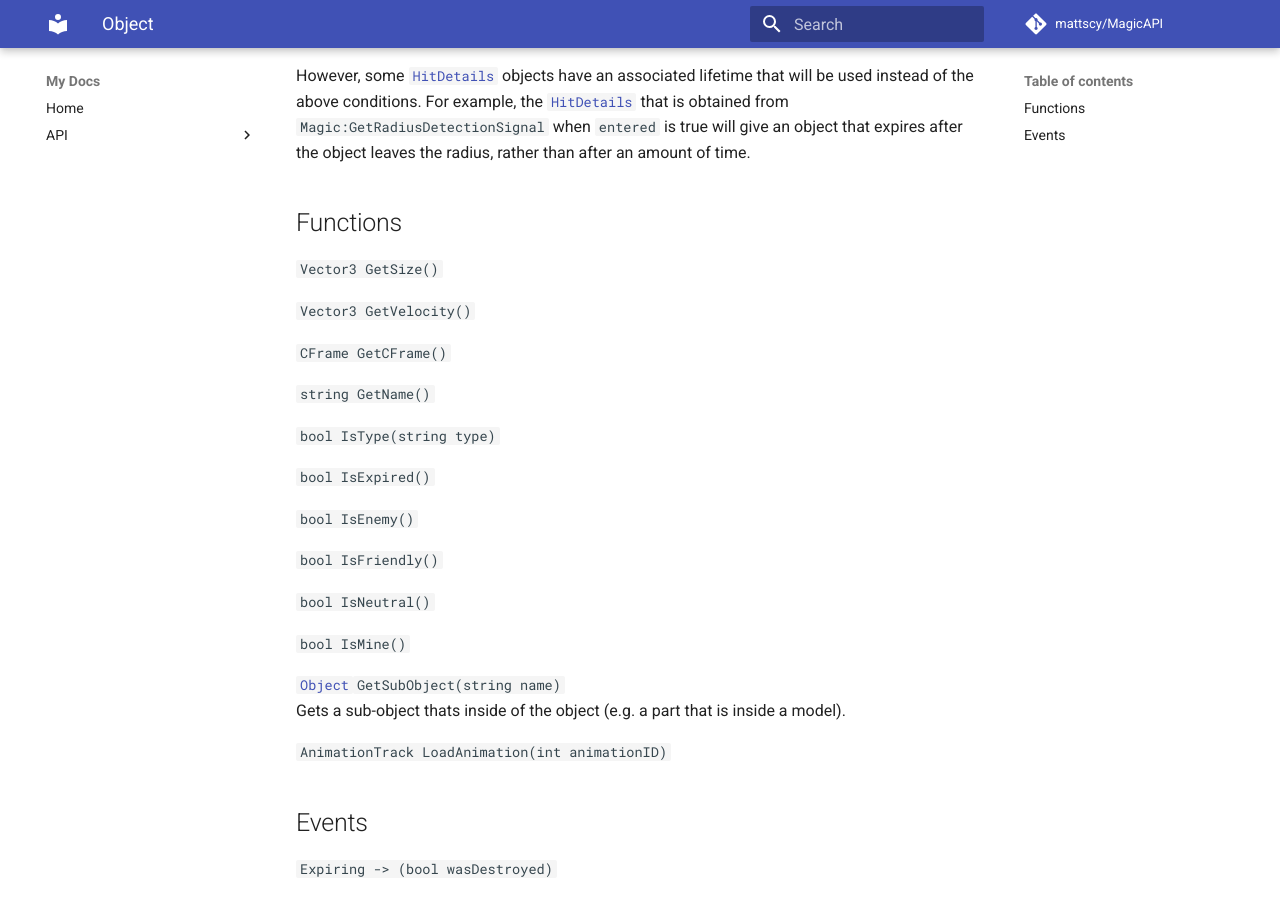
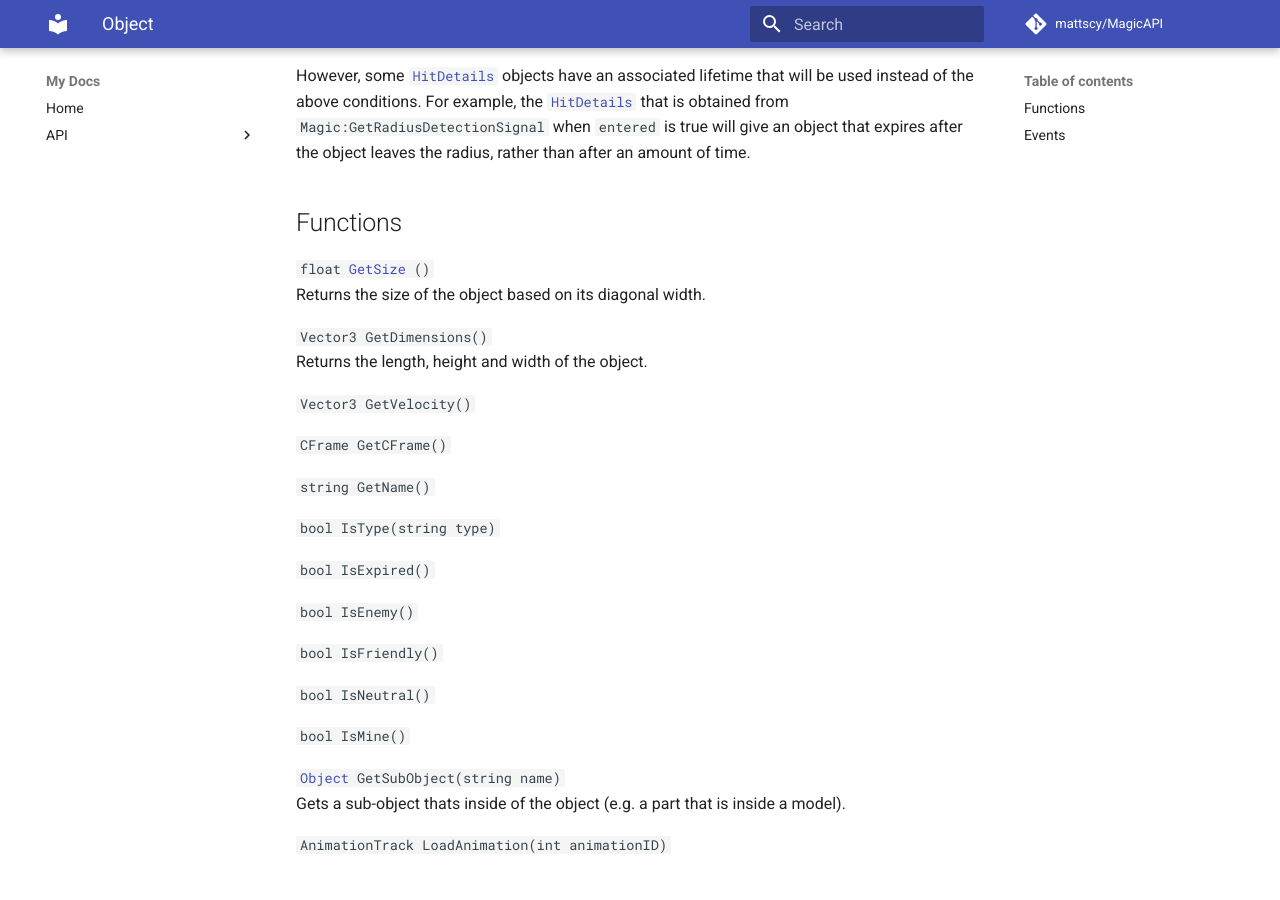
Before and after one commit to mattscy/MagicAPI, an MkDocs documentation site: the page built from docs/api/object/index.md, in a window 1280 px wide and 900 px high, scrolled down 379 px. Built offline with MkDocs 1.6.1 and Material for MkDocs 9.7.7, drawn with Linux system fonts in a browser that asks for light colours; comment, search, counter and statistics services are not loaded.

Commit message:
added docs

```diff
--- a/docs/api/object/index.md
+++ b/docs/api/object/index.md
@@ -9,7 +9,11 @@ After a certain amount of time passes, an object will expire, and you can no lon
 However, some [`HitDetails`][hit] objects have an associated lifetime that will be used instead of the above conditions. For example, the [`HitDetails`][hit] that is obtained from `Magic:GetRadiusDetectionSignal` when `entered` is true will give an object that expires after the object leaves the radius, rather than after an amount of time.
 
 ## Functions
-`Vector3 GetSize()`
+`float `[`GetSize`](./GetSize/)`()`
+Returns the size of the object based on its diagonal width.
+
+`Vector3 GetDimensions()`
+Returns the length, height and width of the object.
 
 `Vector3 GetVelocity()`
 
```
Also changed, not shown: docs/api/magic/Fling.md (added, +17 -0 lines), docs/api/magic/index.md (+2 -2 lines), docs/api/object/GetSize.md (added, +6 -0 lines).
